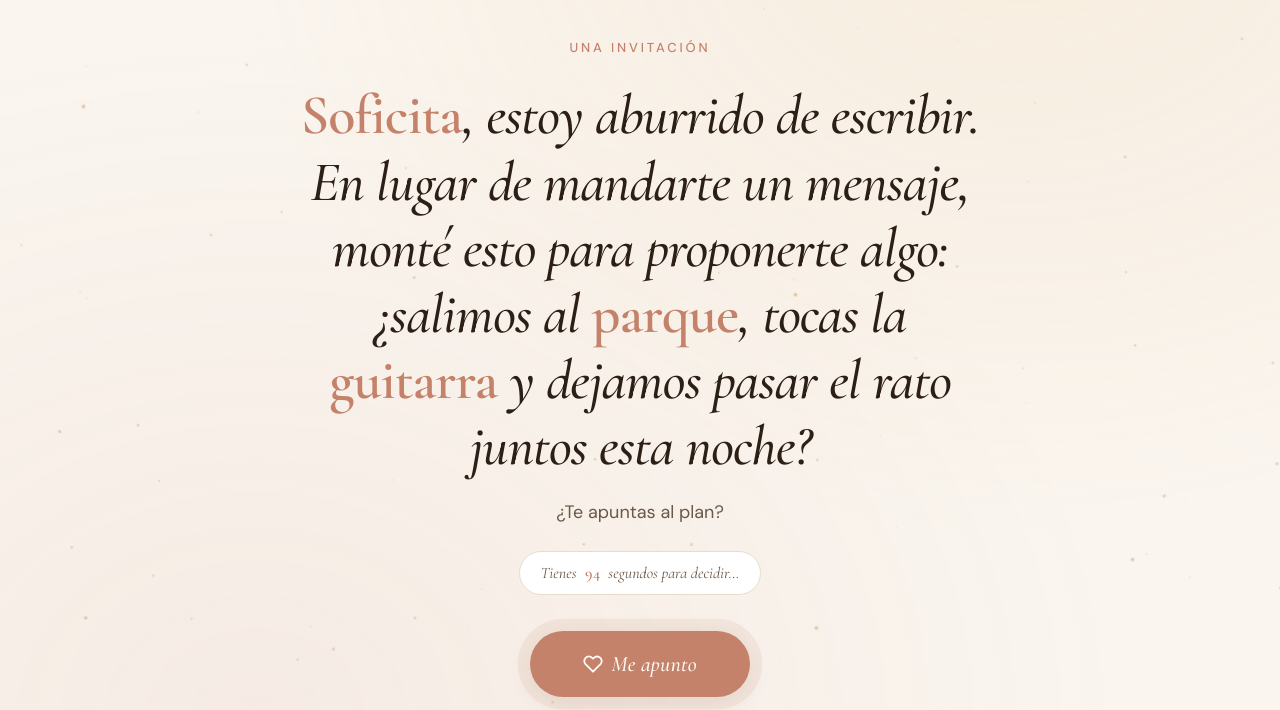
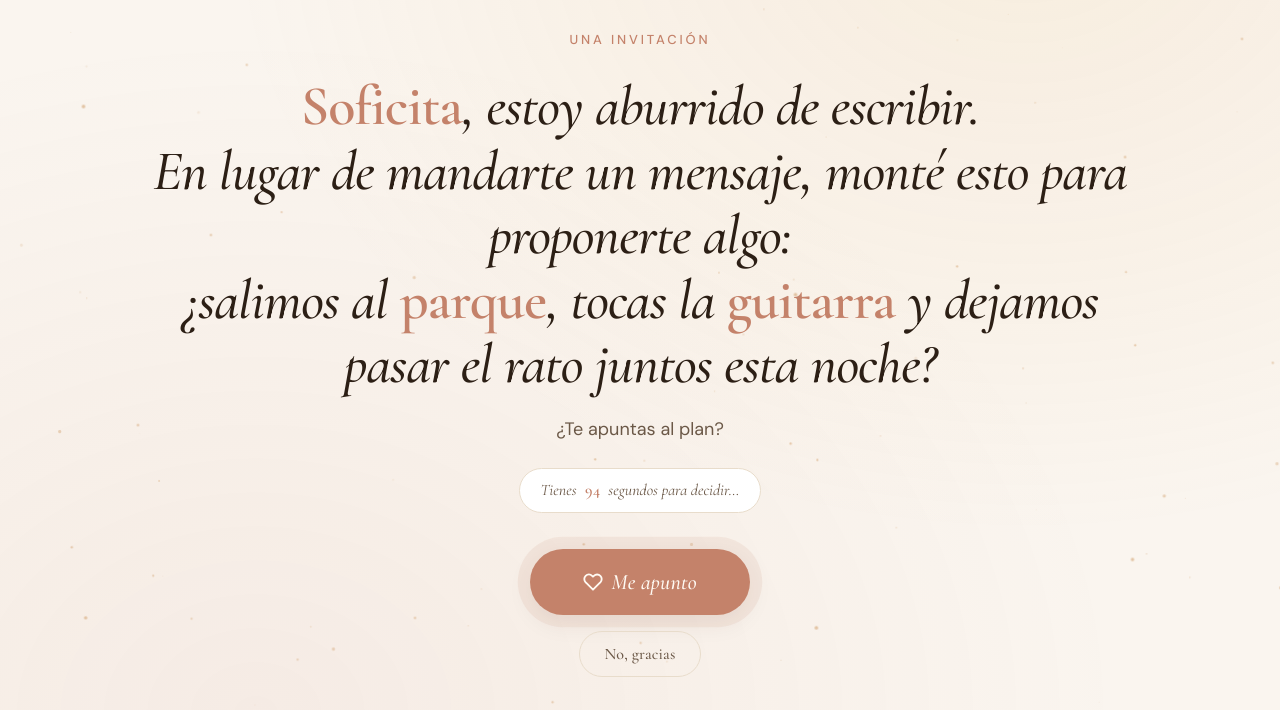
Before and after one commit to ugovb/invitacion-mijo-soficita, a plain HTML site: page index.html in a window 1280 px wide. Shown: the part 87-797 px from the top of the page. Drawn offline with nearby package versions, Linux system fonts and the light colour scheme.

Commit message:
Widen invitation layout so it fills the page
- main max-width 760px -> 1080px
- h1 max-width 32ch -> 46ch (fewer lines, less vertical space)
- subtitle max-width 46ch -> 56ch
- h1 line-height 1.18 -> 1.15 (tighter)
- main top/bottom padding reduced so it fits without scrolling

```diff
--- a/index.html
+++ b/index.html
@@ -189,9 +189,9 @@ body::before {
    Main
    ============================================ */
 main {
-  max-width: 760px;
+  max-width: 1080px;
   margin: 0 auto;
-  padding: var(--space-10) var(--space-6) var(--space-12);
+  padding: var(--space-8) var(--space-6) var(--space-10);
   display: flex;
   flex-direction: column;
   align-items: center;
@@ -220,10 +220,10 @@ main.is-hidden { opacity: 0; pointer-events: none; }
   font-size: var(--fs-display);
   font-weight: 500;
   font-style: italic;
-  line-height: 1.18;
+  line-height: 1.15;
   letter-spacing: -0.015em;
   color: var(--color-text);
-  max-width: 32ch;
+  max-width: 46ch;
   margin: 0 auto;
 }
 .invitation h1 .accent {
@@ -234,7 +234,7 @@ main.is-hidden { opacity: 0; pointer-events: none; }
 .invitation .subtitle {
   color: var(--color-text-muted);
   font-size: var(--fs-body);
-  max-width: 46ch;
+  max-width: 56ch;
   margin: 0 auto;
   line-height: 1.55;
 }
```
